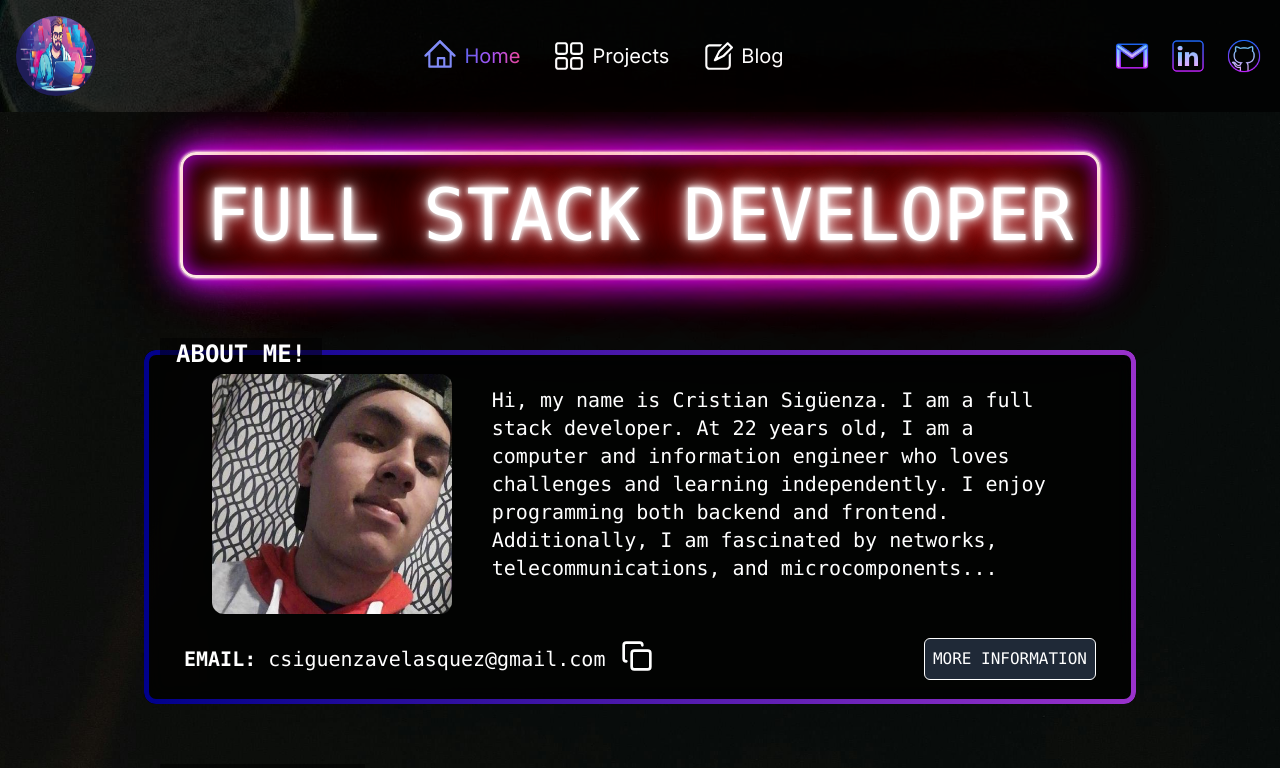
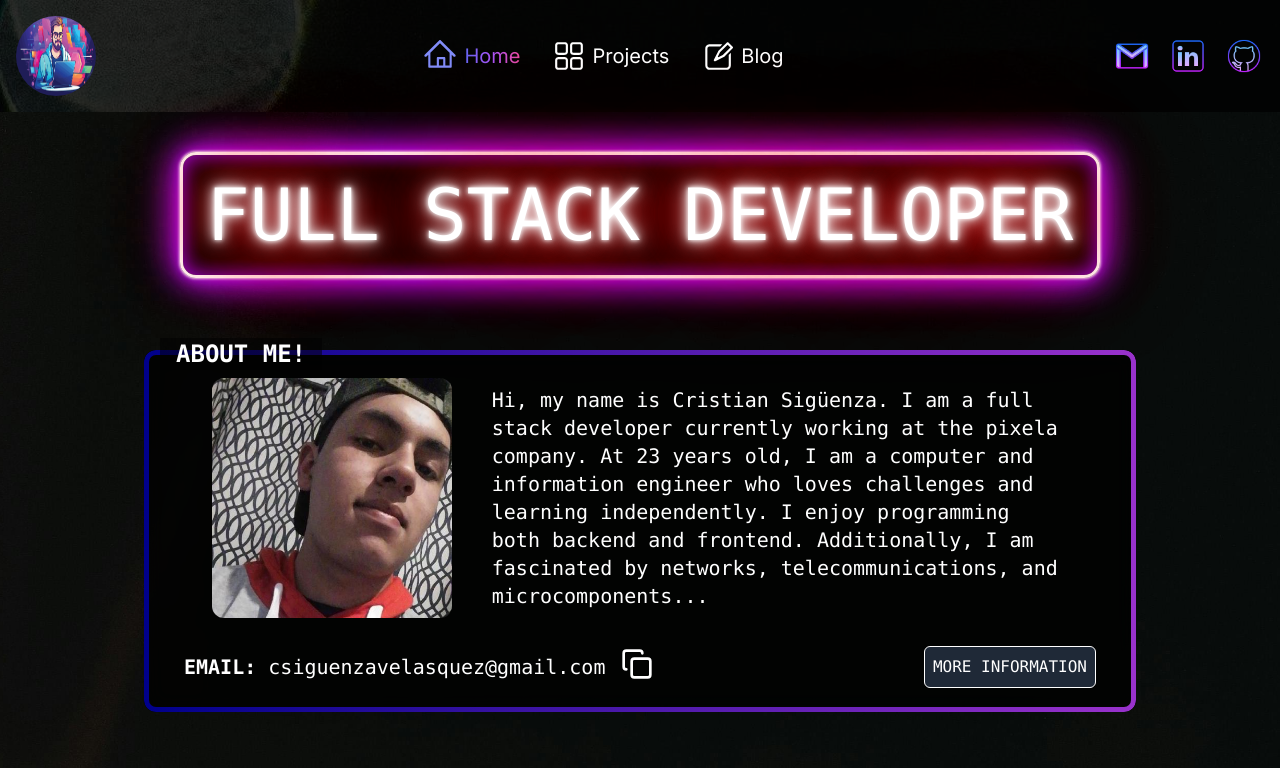
Before and after one commit to cristian-siguenza16/portfolio, a Next.js app: page / in a window 1280 px wide. Shown: the top 768 px of the page. Built offline with nearby package versions, Linux system fonts and the light colour scheme.

Commit message:
Update AboutMeCard.tsx

```diff
--- a/src/components/AboutMeCard.tsx
+++ b/src/components/AboutMeCard.tsx
@@ -16,7 +16,7 @@ export default function AboutMeCard() {
                         <Image src="/perfil.jpeg" alt="Perfil" width={240} height={240} className="rounded-xl" />
                     </div>
                     <div className="w-full md:w-2/3 p-3 mt-7 md:mt-0 md:mr-6 space-y-4 text-lg md:text-xl">
-                        <p>Hi, my name is Cristian Sigüenza. I am a full stack developer. At 22 years old, I am a computer and information engineer who loves challenges and learning independently. I enjoy programming both backend and frontend. Additionally, I am fascinated by networks, telecommunications, and microcomponents...</p>
+                        <p>Hi, my name is Cristian Sigüenza. I am a full stack developer currently working at the pixela company. At 23 years old, I am a computer and information engineer who loves challenges and learning independently. I enjoy programming both backend and frontend. Additionally, I am fascinated by networks, telecommunications, and microcomponents...</p>
                     </div>
                 </div>
                 <div className="flex flex-col md:flex-row justify-between items-center mt-6 space-y-4 md:space-y-0">
```
